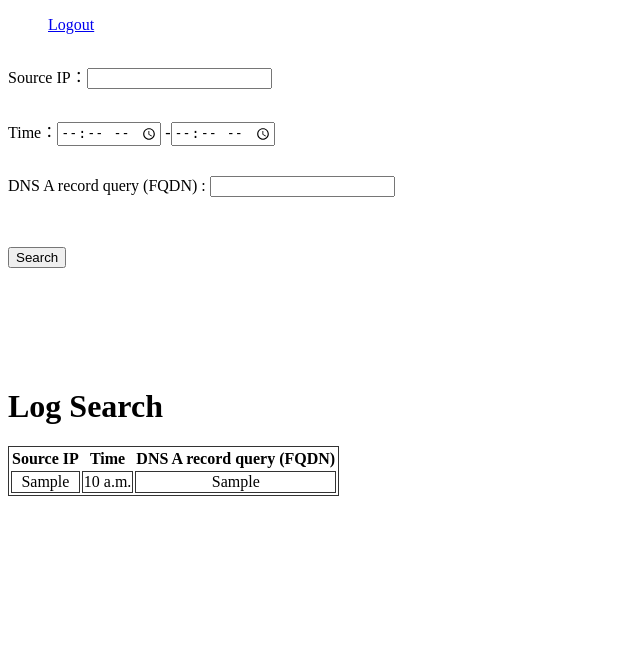
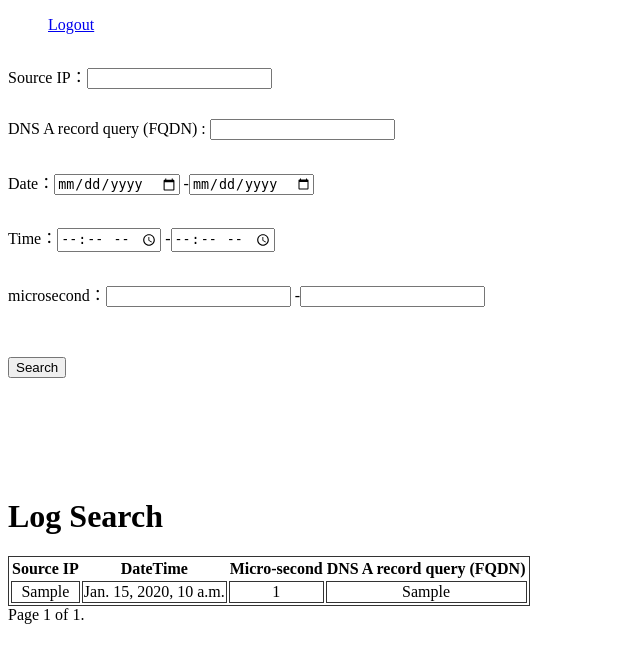
Before and after one commit to ychanc2104/test_YCC, a Django app: page / in a window 1280 px wide. Shown: the top 663 px of the page, without its empty margins (0-640 px from the left). Run offline with Django 3.2, Linux system fonts and the light colour scheme; a user stored in the database is signed in; tables that the repository leaves empty hold one stand-in row (values such as "Sample post"); some libraries are stand-ins or nearby versions; some web fonts are replaced.

Commit message:
#4 Add pagination

```diff
--- a/create.py
+++ b/create.py
@@ -13,4 +13,4 @@ db = pymysql.connect(**db_settings)
 # 建立Cursor物件
 cursor = db.cursor()
 
-cursor.execute('CREATE TABLE IF NOT EXISTS log_ori (id INT AUTO_INCREMENT, Date VARCHAR(255), Time TIME, usec VARCHAR(255), SourceIP VARCHAR(255), SourcePort VARCHAR(255), DestinationIP VARCHAR(255), DestinationPort VARCHAR(255), DNS_A_record_query VARCHAR(255), PRIMARY KEY(id))')
+cursor.execute('CREATE TABLE IF NOT EXISTS log_ori (id INT AUTO_INCREMENT, Datetime DATETIME, Date DATE, Time TIME, usec INT, SourceIP VARCHAR(255), SourcePort VARCHAR(255), DestinationIP VARCHAR(255), DestinationPort VARCHAR(255), DNS_A_record_query VARCHAR(255), PRIMARY KEY(id))')
--- a/search/filters.py
+++ b/search/filters.py
@@ -9,10 +9,16 @@ class LogFilter(django_filters.FilterSet):
         lookup_expr='icontains',
         widget=forms.TextInput(attrs={'class': 'form-control'})
     )
+
+    date = django_filters.DateRangeFilter(
+        widget=RangeWidget(attrs={'type': 'date'})
+    )
     time = django_filters.TimeRangeFilter(
         widget=RangeWidget(attrs={'type': 'time'})
     )
-
+    usec = django_filters.RangeFilter(
+        widget=RangeWidget()
+    )
     dns_a_record_query = django_filters.CharFilter(
         lookup_expr='icontains',
         widget=forms.TextInput(attrs={'class': 'form-control'})
@@ -20,4 +26,4 @@ class LogFilter(django_filters.FilterSet):
 
     class Meta:
         model = Log
-        fields = ['sourceip', 'time', 'dns_a_record_query']
+        fields = ['sourceip', 'dns_a_record_query','datetime', 'date', 'time', 'usec']
--- a/search/models.py
+++ b/search/models.py
@@ -9,10 +9,12 @@ from django.db import models
 
 
 class Log(models.Model):
-    id = models.IntegerField(primary_key=True)
-    date = models.CharField(db_column='Date', max_length=255, blank=True, null=True)  # Field name made lowercase.
+    # id = models.IntegerField(primary_key=True)
+    # date = models.CharField(db_column='Date', max_length=255, blank=True, null=True)  # Field name made lowercase.
+    datetime = models.DateTimeField()
+    date = models.DateField()
     time = models.TimeField()
-    usec = models.CharField(max_length=255, blank=True, null=True)
+    usec = models.IntegerField()
     sourceip = models.CharField(db_column='SourceIP', max_length=255, blank=True, null=True)  # Field name made lowercase.
     sourceport = models.CharField(db_column='SourcePort', max_length=255, blank=True, null=True)  # Field name made lowercase.
     destinationip = models.CharField(db_column='DestinationIP', max_length=255, blank=True, null=True)  # Field name made lowercase.
--- a/search/templates/search/homepage.html
+++ b/search/templates/search/homepage.html
@@ -82,35 +82,66 @@
                 Source IP：{{ LogFilter.form.sourceip }}
             </div>
 
+            <div class="col-6" style="margin: 30px 0px 20px 0px">
+                DNS A record query (FQDN) : {{ LogFilter.form.dns_a_record_query }}
+            </div>
+        </div>
+        <div class="row">
+            <div class="col-5" style="margin: 30px 0px 20px 0px">
+                Date：{{ LogFilter.form.date }}
+            </div>
             <div class="col-5" style="margin: 30px 0px 20px 0px">
                 Time：{{ LogFilter.form.time }}
             </div>
-
-            <div class="col-6" style="margin: 30px 0px 20px 0px">
-                DNS A record query (FQDN) : {{ LogFilter.form.dns_a_record_query }}
+            <div class="col-5" style="margin: 30px 0px 20px 0px">
+                microsecond：{{ LogFilter.form.usec }}
             </div>
+        </div>
 
             <div class="col-2">
                 <input style="margin: 30px 0px 20px 0px" type="submit" class="btn btn-primary" value="Search" />
             </div>
-        </div>
+
     </form>
 </div>
 
 
  <h1>Log Search</h1>
+
+
+
         <table class="table table-light table-hover">
             <tr>
                 <th>Source IP</th>
-                <th>Time</th>
+                <th>DateTime</th>
+                <th>Micro-second</th>
                 <th>DNS A record query (FQDN)</th>
             </tr>
-
-            {% for log in LogFilter.qs %}
+            {% for log in page_obj %}
             <tr>
                 <td style="text-align: center;">{{log.sourceip}}</td>
-                <td style="text-align: center;">{{log.time}}</td>
+                <td style="text-align: center;">{{log.datetime}}</td>
+                <td style="text-align: center;">{{log.usec}}</td>
                 <td style="text-align: center;">{{log.dns_a_record_query}}</td>
             </tr>
             {% endfor %}
         </table>
+
+
+<div class="pagination">
+    <span class="step-links">
+        {% if page_obj.has_previous %}
+            <a href="?page=1">&laquo; first</a>
+            <a href="?page={{ page_obj.previous_page_number }}">previous</a>
+        {% endif %}
+
+        <span class="current">
+            Page {{ page_obj.number }} of {{ page_obj.paginator.num_pages }}.
+        </span>
+
+        {% if page_obj.has_next %}
+            <a href="?page={{ page_obj.next_page_number }}">next</a>
+            <a href="?page={{ page_obj.paginator.num_pages }}">last &raquo;</a>
+        {% endif %}
+    </span>
+</div>
--- a/search/views.py
+++ b/search/views.py
@@ -1,4 +1,5 @@
 from django.shortcuts import render
+from django.core.paginator import Paginator
 from django.contrib.auth.decorators import login_required
 from .filters import LogFilter
 from .models import Log
@@ -6,13 +7,19 @@ from .models import Log
 
 @login_required
 def index(request):
-    Logs = Log.objects.all().order_by('-id')
-    logFilter = LogFilter(queryset=Logs)
-
-    if request.method == 'POST':
-        logFilter = LogFilter(request.POST, queryset=Logs)
+    Logs = Log.objects.all().order_by('datetime')
+    logFilter = LogFilter(
+                      request.POST,
+                      queryset=Logs
+                  )
+    paginator = Paginator(logFilter.qs, 50)
+    page_number = request.GET.get('page')
+    page_obj = paginator.get_page(page_number)
+    # if request.method == 'POST':
+    #     logFilter = LogFilter(request.POST, queryset=Logs)
 
     context = {
-        'LogFilter':logFilter
+        'LogFilter':logFilter,
+        'page_obj': page_obj
     }
     return render(request, 'search/homepage.html', context)
```
Also changed, not shown: import.py (+6 -6 lines).
